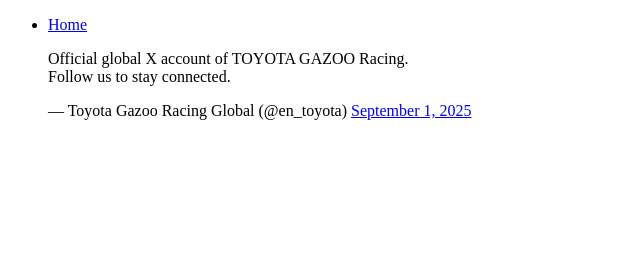
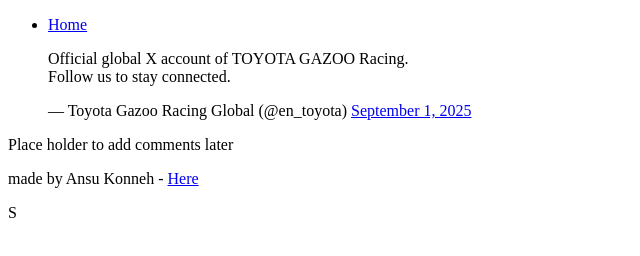
Before and after one commit to ansukonneh/My_First_Portfolio, a plain HTML site: page html_basic/tweets.html in a window 1280 px wide. Shown: the whole page, without its empty margins (0-640 px from the left). Drawn offline with Linux system fonts and the light colour scheme.

Commit message:
adding all togethe

```diff
--- a/html_basic/tweets.html
+++ b/html_basic/tweets.html
@@ -6,11 +6,23 @@
     <title>tweets</title>
 </head>
 <body>
+    <header>
     <nav>
         <ul>
             <li><a href="/index.html">Home</a></li>
         </ul>
     </nav>
+    </header>
+    <main>
+        <article>
     <blockquote class="twitter-tweet"><p lang="en" dir="ltr">Official global X account of TOYOTA GAZOO Racing. <br>Follow us to stay connected.</p>&mdash; Toyota Gazoo Racing Global (@en_toyota) <a href="https://twitter.com/en_toyota/status/1962319494505996684?ref_src=twsrc%5Etfw">September 1, 2025</a></blockquote> <script async src="https://platform.twitter.com/widgets.js" charset="utf-8"></script>
+    </article>
+    <aside>
+        <p>Place holder to add comments later</p>
+    </aside>
+    </main>
+    <footer>
+        <p>made by Ansu Konneh - <a href="https//:www.w3school.com" target="_blank">Here</a></p>
+    </footer>S
 </body>
 </html>
```
Also changed, not shown: html_basic/index.html (+12 -0 lines).
